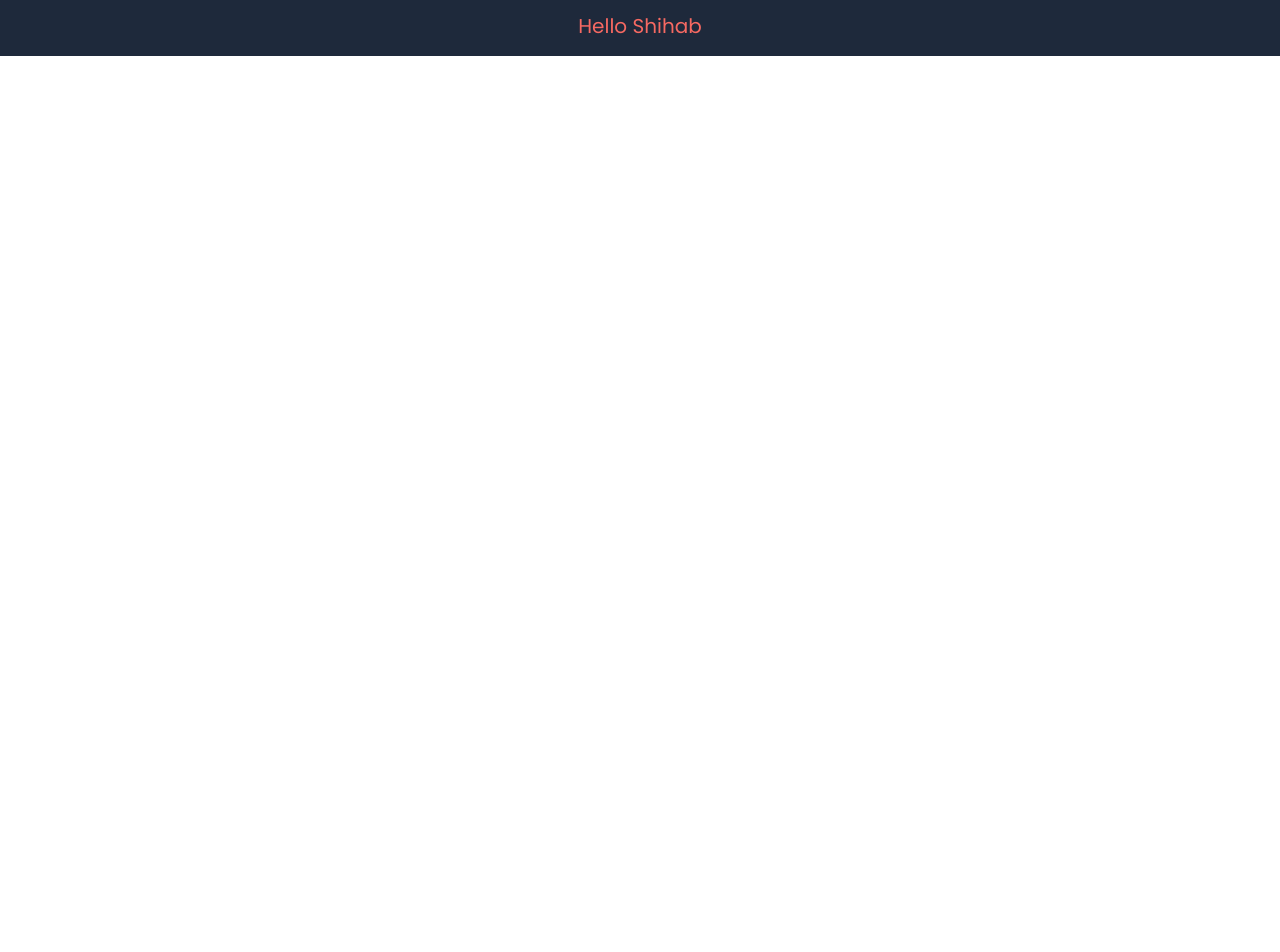
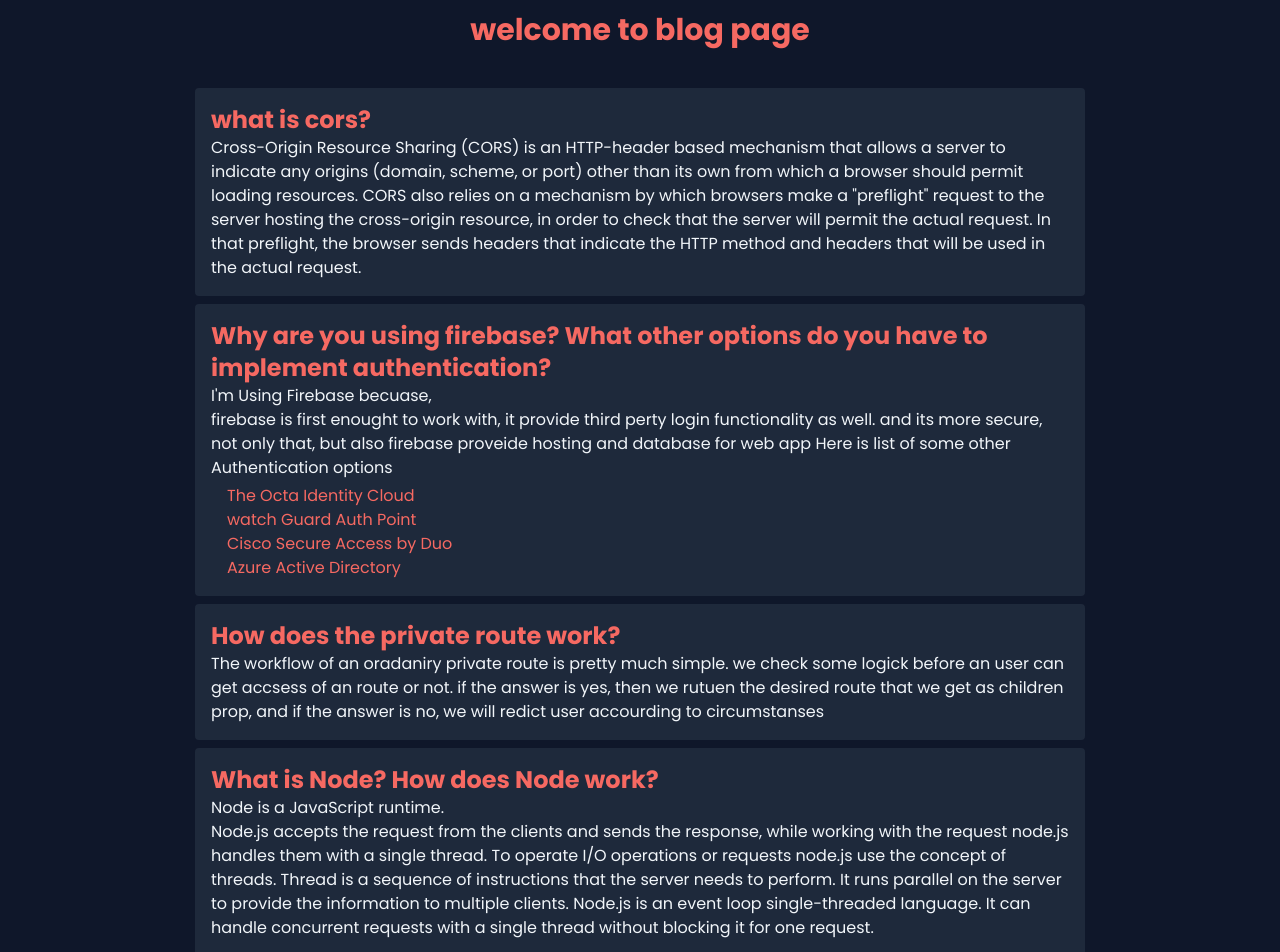
Before and after one commit to AriyanShihab/Knowlodge-Share-Client, a React (Create React App) app: page /blog in a window 1280 px wide. Shown: the part 100-1052 px from the top of the page. Before the commit the page ends 800 px from the top, so only its background shows below. Built offline with nearby package versions, Linux system fonts and the light colour scheme; no server answers; what @react-pdf/renderer would draw is missing.

Commit message:
blog contet added

```diff
--- a/src/Components/Pages/Blog.js
+++ b/src/Components/Pages/Blog.js
@@ -2,8 +2,82 @@ import React from "react";
 
 const Blog = () => {
   return (
-    <div>
-      <h2>blog</h2>
+    <div className="min-h-screen bg-slate-900 px-5 py-10">
+      <h2 className="text-3xl text-center font-bold text-[#f66962]">
+        welcome to blog page
+      </h2>
+      <div className="md:w-3/4 mx-auto px-3 py-8  rounded">
+        {/* 4.1 what is cors?
+
+4.2 Why are you using firebase? What other options do you have to implement authentication?
+
+4.3 How does the private route work?
+
+4.4 What is Node? How does Node work? */}
+
+        <div className="bg-slate-800 p-4 rounded m-2">
+          <h2 className="text-2xl text-[#f66962] font-bold">what is cors?</h2>
+          <p className="text-slate-100">
+            Cross-Origin Resource Sharing (CORS) is an HTTP-header based
+            mechanism that allows a server to indicate any origins (domain,
+            scheme, or port) other than its own from which a browser should
+            permit loading resources. CORS also relies on a mechanism by which
+            browsers make a "preflight" request to the server hosting the
+            cross-origin resource, in order to check that the server will permit
+            the actual request. In that preflight, the browser sends headers
+            that indicate the HTTP method and headers that will be used in the
+            actual request.
+          </p>
+        </div>
+
+        <div className="bg-slate-800 p-4 rounded m-2 text-slate-100">
+          <h2 className="text-2xl text-[#f66962] font-bold">
+            Why are you using firebase? What other options do you have to
+            implement authentication?
+          </h2>
+          <p className="text-slate-100">
+            I'm Using Firebase becuase, <br></br>
+            firebase is first enought to work with, it provide third perty login
+            functionality as well. and its more secure, not only that, but also
+            firebase proveide hosting and database for web app Here is list of
+            some other Authentication options
+          </p>
+          <ul className="text-[#f66962] mt-1">
+            <li className="ml-4">The Octa Identity Cloud</li>
+            <li className="ml-4">watch Guard Auth Point</li>
+            <li className="ml-4">Cisco Secure Access by Duo</li>
+            <li className="ml-4">Azure Active Directory</li>
+          </ul>
+        </div>
+        <div className="bg-slate-800 p-4 rounded m-2">
+          <h2 className="text-2xl text-[#f66962] font-bold">
+            How does the private route work?
+          </h2>
+          <p className="text-slate-100">
+            The workflow of an oradaniry private route is pretty much simple. we
+            check some logick before an user can get accsess of an route or not.
+            if the answer is yes, then we rutuen the desired route that we get
+            as children prop, and if the answer is no, we will redict user
+            accourding to circumstanses
+          </p>
+        </div>
+        <div className="bg-slate-800 p-4 rounded m-2">
+          <h2 className="text-2xl text-[#f66962] font-bold">
+            What is Node? How does Node work?
+          </h2>
+          <p className="text-slate-100">
+            Node is a JavaScript runtime. <br></br>
+            Node.js accepts the request from the clients and sends the response,
+            while working with the request node.js handles them with a single
+            thread. To operate I/O operations or requests node.js use the
+            concept of threads. Thread is a sequence of instructions that the
+            server needs to perform. It runs parallel on the server to provide
+            the information to multiple clients. Node.js is an event loop
+            single-threaded language. It can handle concurrent requests with a
+            single thread without blocking it for one request.
+          </p>
+        </div>
+      </div>
     </div>
   );
 };
```
